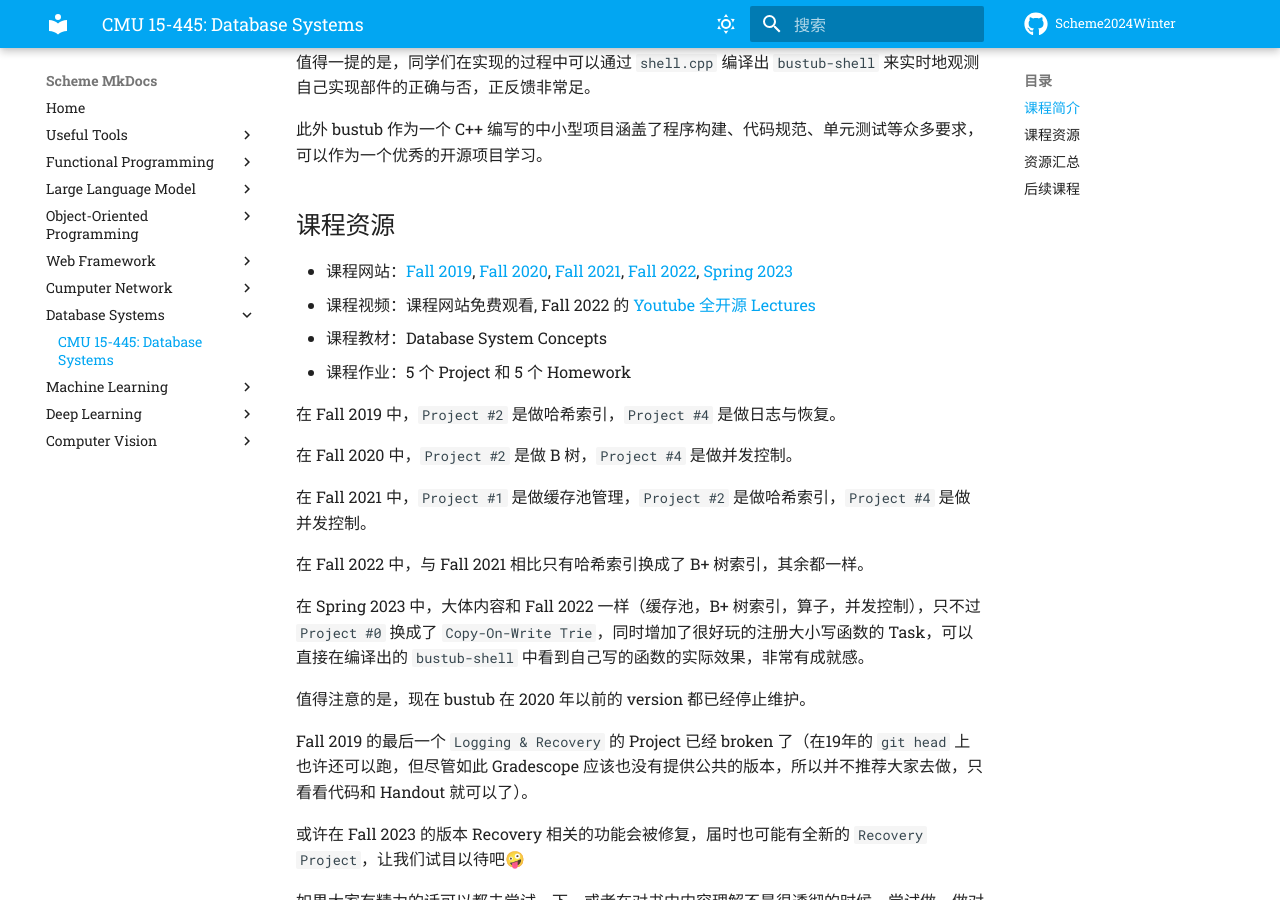
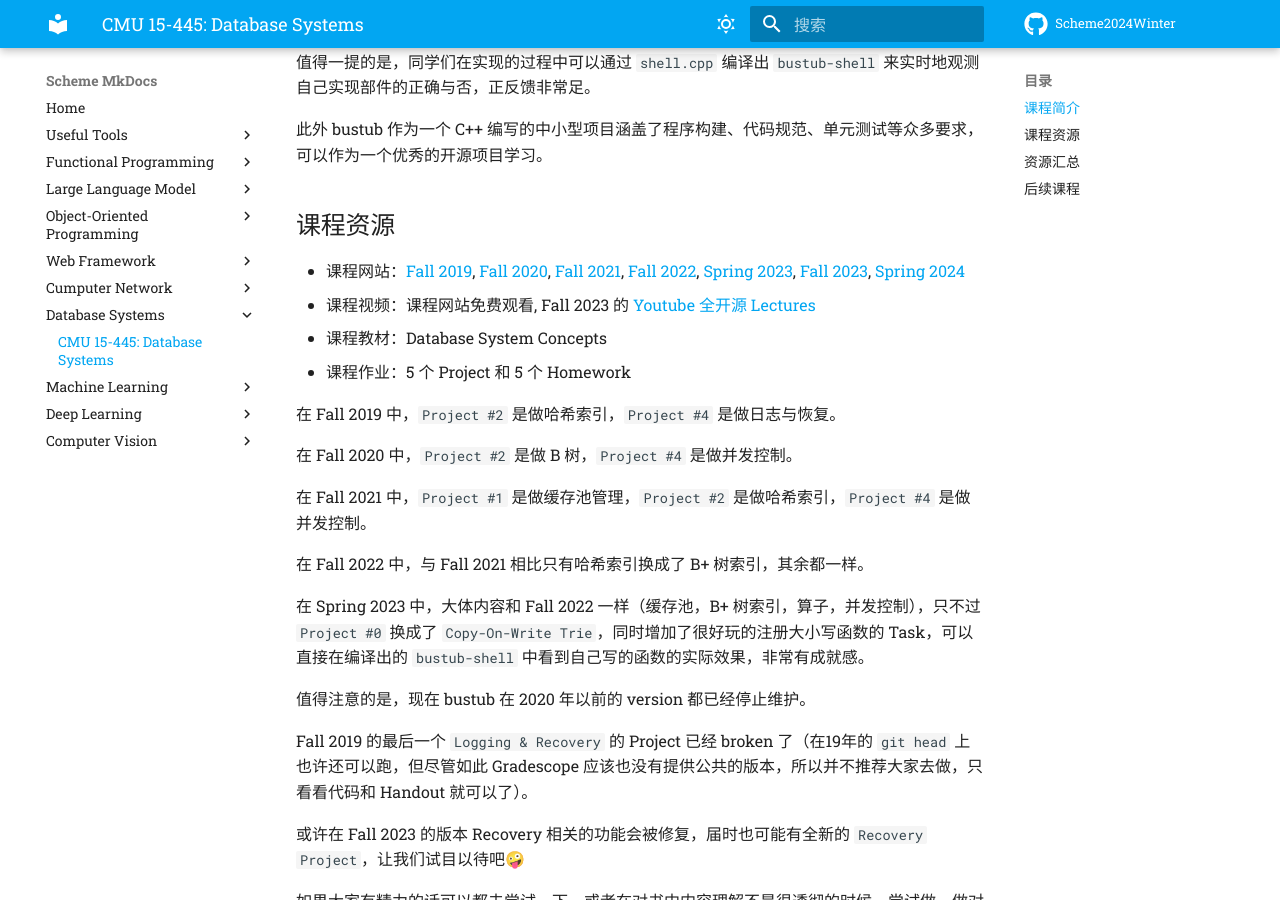
Before and after one commit to Kian-Chen/Scheme2024Winter, an MkDocs documentation site: the page built from docs/Datebase Systems/CMU15-445.md, in a window 1280 px wide and 900 px high, scrolled down 771 px. Built offline with MkDocs 1.6.1 and Material for MkDocs 9.7.7, drawn with Linux system fonts in a browser that asks for light colours; comment, search, counter and statistics services are not loaded.

Commit message:
Update CMU15-445.md

```diff
--- a/docs/Datebase Systems/CMU15-445.md
+++ b/docs/Datebase Systems/CMU15-445.md
@@ -24,8 +24,8 @@
 
 ## 课程资源
 
-- 课程网站：[Fall 2019](https://15445.courses.cs.cmu.edu/fall2019/schedule.html), [Fall 2020](https://15445.courses.cs.cmu.edu/fall2020/schedule.html), [Fall 2021](https://15445.courses.cs.cmu.edu/fall2021/schedule.html), [Fall 2022](https://15445.courses.cs.cmu.edu/fall2022/schedule.html), [Spring 2023](https://15445.courses.cs.cmu.edu/spring2023/schedule.html)
-- 课程视频：课程网站免费观看, Fall 2022 的 [Youtube 全开源 Lectures](https://www.youtube.com/playlist?list=PLSE8ODhjZXjaKScG3l0nuOiDTTqpfnWFf)
+- 课程网站：[Fall 2019](https://15445.courses.cs.cmu.edu/fall2019/schedule.html), [Fall 2020](https://15445.courses.cs.cmu.edu/fall2020/schedule.html), [Fall 2021](https://15445.courses.cs.cmu.edu/fall2021/schedule.html), [Fall 2022](https://15445.courses.cs.cmu.edu/fall2022/schedule.html), [Spring 2023](https://15445.courses.cs.cmu.edu/spring2023/schedule.html), [Fall 2023](https://15445.courses.cs.cmu.edu/fall2023/), [Spring 2024](https://15445.courses.cs.cmu.edu/spring2024/)
+- 课程视频：课程网站免费观看, Fall 2023 的 [Youtube 全开源 Lectures](https://www.youtube.com/playlist?list=PLSE8ODhjZXjbj8BMuIrRcacnQh20hmY9g)
 - 课程教材：Database System Concepts
 - 课程作业：5 个 Project 和 5 个 Homework
 
```
